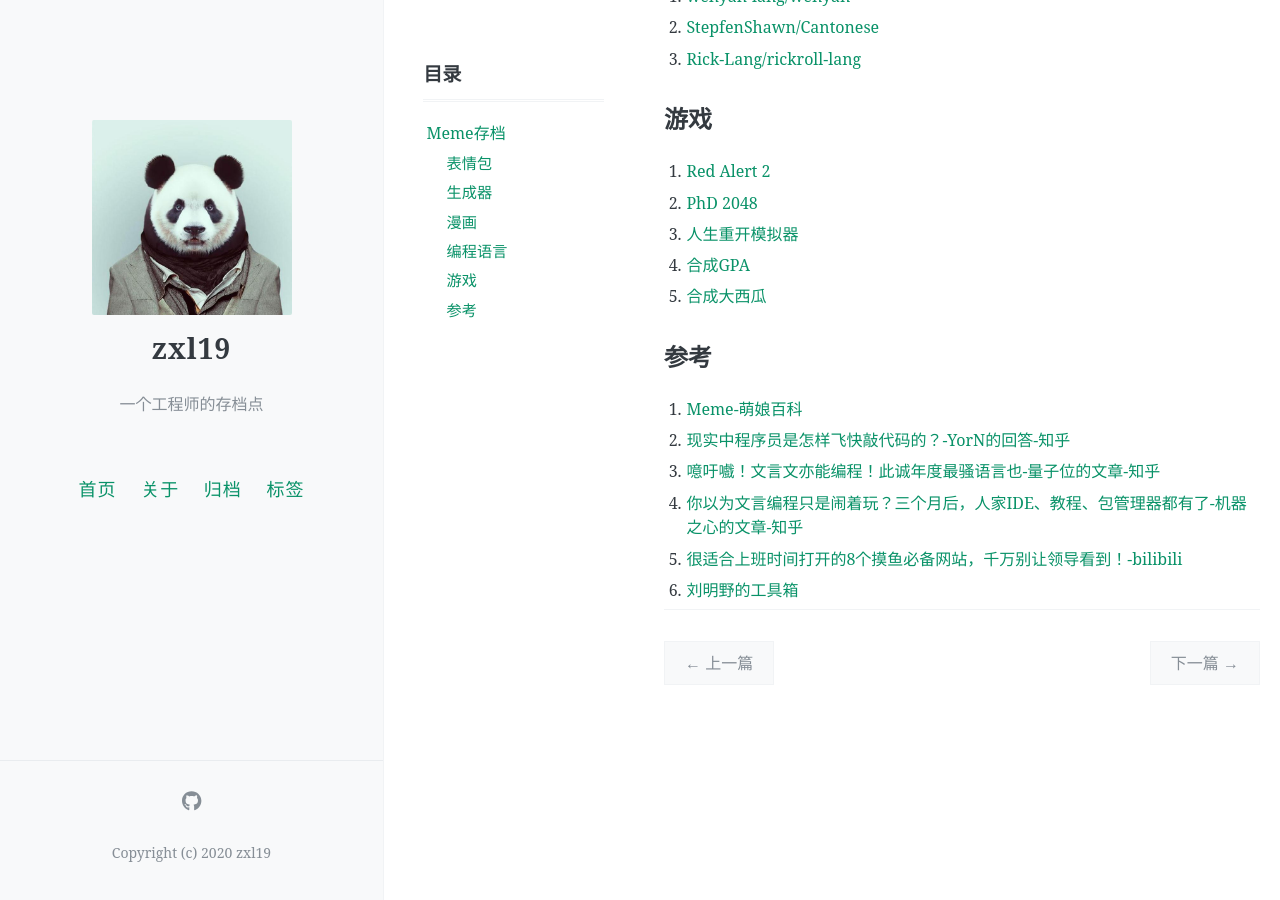
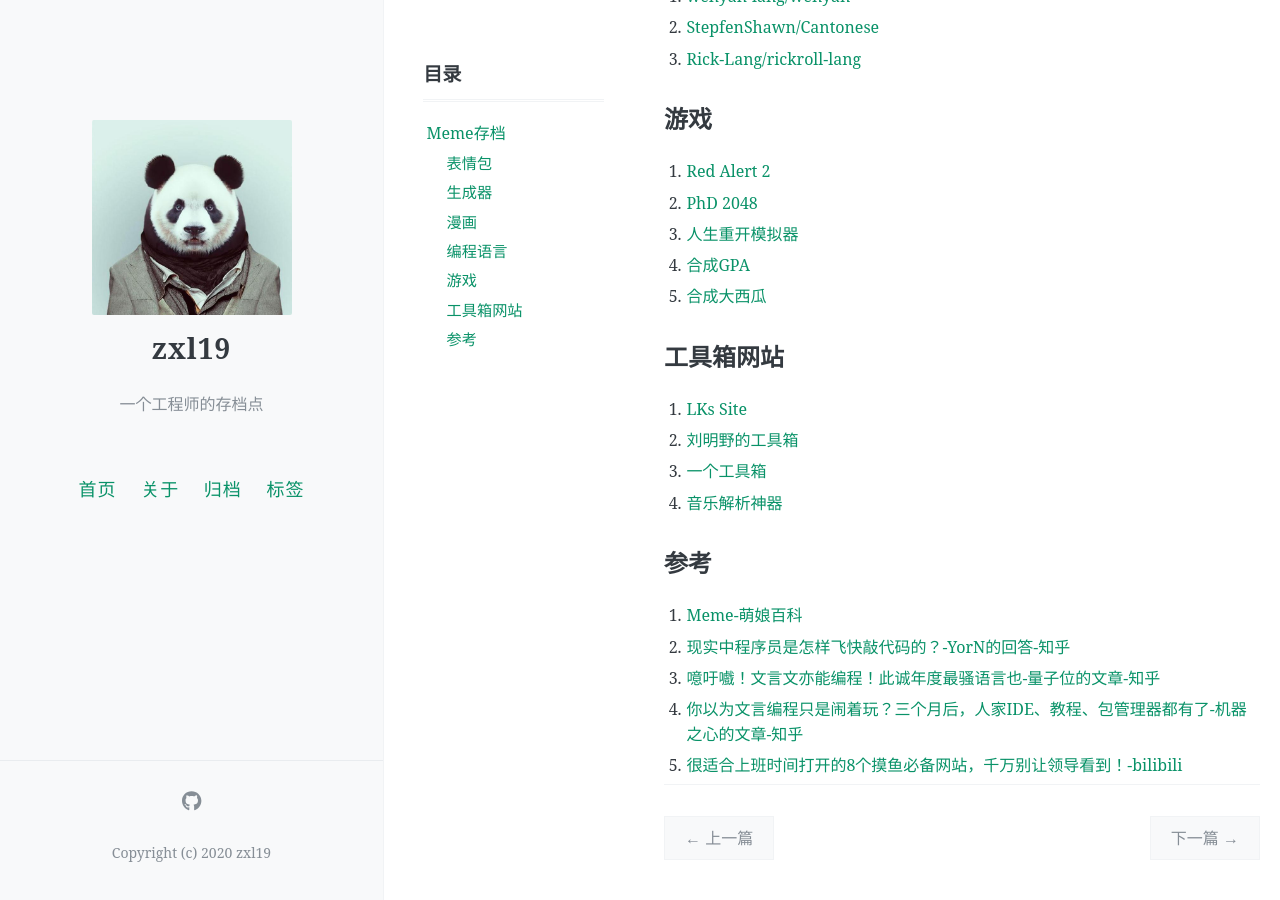
Before and after one commit to zxl19/zxl19.github.io, a Jekyll site: the page built from _posts/2020-06-08-meme.md, in a window 1280 px wide and 900 px high, scrolled down 1016 px. Built offline with Jekyll 4.4.1, drawn with Linux system fonts in a browser that asks for light colours; comment, search, counter and statistics services are not loaded; part of the change alters nothing that is shown.

Commit message:
Update 2020-06-08-meme.md

```diff
--- a/_posts/2020-06-08-meme.md
+++ b/_posts/2020-06-08-meme.md
@@ -15,26 +15,26 @@ Meme这个词最初源自英国著名科学家理查德·道金斯所著的《
 
 ## 表情包
 
-1. [名场面表情包生成器](https://sorry.xuty.tk/)
+1. [名场面表情包生成器](https://sorry.xuty.tk)
 2. [zhaoolee/ChineseBQB](https://github.com/zhaoolee/ChineseBQB)
 3. [Meme Generator](https://imgflip.com/memegenerator)
 
 ## 生成器
 
-1. [O'RLY封面工厂](https://orly.nanmu.me/)
-2. [维基百科转参考文献](https://m-journal.org/)
+1. [O'RLY封面工厂](https://orly.nanmu.me)
+2. [维基百科转参考文献](https://m-journal.org)
 3. [狗屁不通文章生成器](https://suulnnka.github.io/BullshitGenerator/index.html)
 4. [Evangelion Title Card Generator](https://kychou.net/eva-title/)
 5. [Evangelion Episode Generator](https://thomasorus.github.io/evangelion-episode-generator/)
 6. [EVA Generator](https://github-young.github.io/evangelion/)
-7. [Evangelion title card generator](https://eva-card.egoist.sh/)
+7. [Evangelion title card generator](https://eva-card.egoist.dev)
 
 ## 漫画
 
-1. [PHD Comics](https://phdcomics.com/)
-2. [xkcd](https://xkcd.com/)
-3. [LOFFYLLAMA](https://loffyllama.com/)
-4. [dinosandcomics](https://dinosandcomics.com/)
+1. [PHD Comics](https://phdcomics.com)
+2. [xkcd](https://xkcd.com)
+3. [LOFFYLLAMA](https://loffyllama.com)
+4. [dinosandcomics](https://dinosandcomics.com)
 
 ## 编程语言
 
@@ -44,11 +44,18 @@ Meme这个词最初源自英国著名科学家理查德·道金斯所著的《
 
 ## 游戏
 
-1. [Red Alert 2](https://game.chronodivide.com/)
+1. [Red Alert 2](https://game.chronodivide.com)
 2. [PhD 2048](https://ymfa.github.io/phd-2048/)
 3. [人生重开模拟器](http://liferestart.syaro.io/view/index.html)
-4. [合成GPA](https://gpa.ottor.cn/)
+4. [合成GPA](https://gpa.ottor.cn)
 5. [合成大西瓜](http://tool.liumingye.cn/watermelon/)
+
+## 工具箱网站
+
+1. [LKs Site](https://lkssite.vip)
+2. [刘明野的工具箱](https://tool.liumingye.cn)
+3. [一个工具箱](http://www.atoolbox.net)
+4. [音乐解析神器](https://tools.jixiaob.cn)
 
 ## 参考
 
@@ -57,4 +64,3 @@ Meme这个词最初源自英国著名科学家理查德·道金斯所著的《
 3. [噫吁嚱！文言文亦能编程！此诚年度最骚语言也-量子位的文章-知乎](https://zhuanlan.zhihu.com/p/97985273)
 4. [你以为文言编程只是闹着玩？三个月后，人家IDE、教程、包管理器都有了-机器之心的文章-知乎](https://zhuanlan.zhihu.com/p/112650761)
 5. [很适合上班时间打开的8个摸鱼必备网站，千万别让领导看到！-bilibili](https://www.bilibili.com/video/BV16u411d7N3)
-6. [刘明野的工具箱](https://tool.liumingye.cn/)
```
